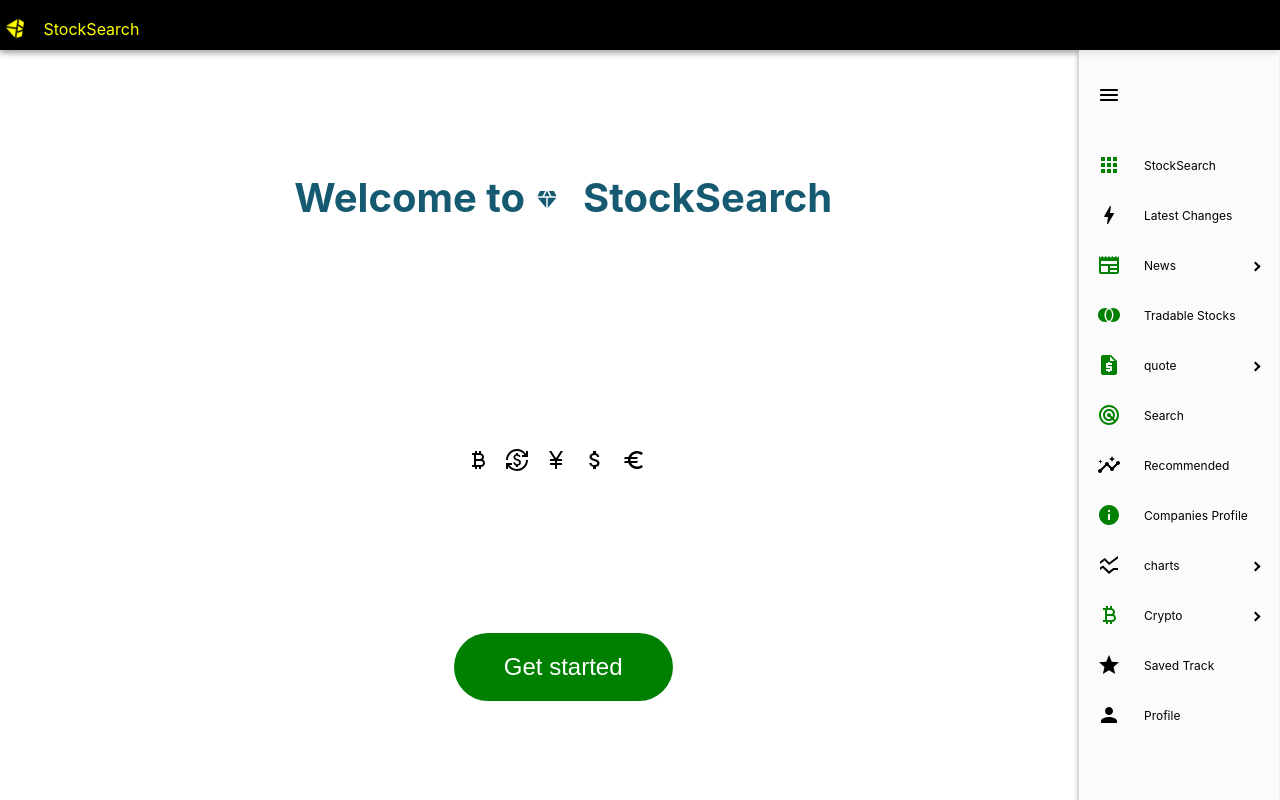
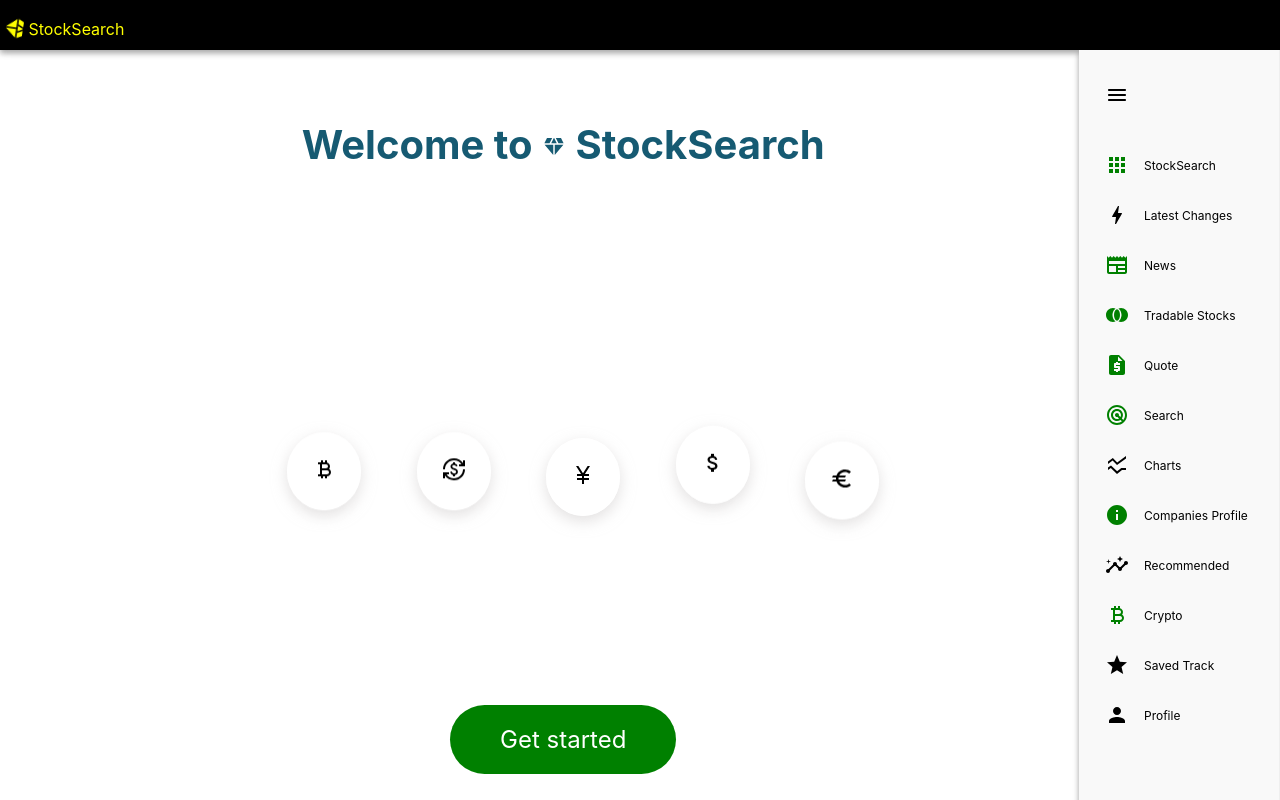
Before and after one commit to OmarAlareeki/stocks, a React (Create React App) app: page / in a window 1280 px wide. Built offline with nearby package versions, Linux system fonts and the light colour scheme; no server answers.

Commit message:
fixed landing page/crypt page firebase cloud writing

```diff
--- a/src/App.css
+++ b/src/App.css
@@ -130,15 +130,18 @@ section {
   width: 200px !important;
   min-width: 200px !important;
 }
-.css-i4bv87-MuiSvgIcon-root {
+/* .css-i4bv87-MuiSvgIcon-root {
   margin-right: 15px !important;
-}
+} */
 .css-1wvake5.ps-active {
   background: black !important;
 }
 .listContainer {
   width: 90%;
   margin: auto;
+}
+.css-dip3t8{
+  background: rgb(249, 249, 249) !important
 }
 
 .list {
--- a/src/App.js
+++ b/src/App.js
@@ -40,6 +40,8 @@ import Signup from "./auth/SignUp";
 import ProtectedRoute from "../src/auth/ProtectedRoute";
 import { UserAuthContextProvider } from "../src/auth/UserAuthContent";
 import Home from "../src/pages/Home";
+import ArrowForwardIcon from "@mui/icons-material/ArrowForward";
+import ArrowBackIcon from "@mui/icons-material/ArrowBack";
 
 function App() {
   const { collapseSidebar } = useProSidebar();
@@ -66,12 +68,8 @@ function App() {
           <Menu>
             <MenuItem
               className="menu1"
-              icon={
-                <MenuRoundedIcon
-                  onClick={() => {
-                    collapseSidebar();
-                  }}
-                />
+              onClick={() => collapseSidebar()}
+              icon={<MenuRoundedIcon />
               }
             ></MenuItem>
 
@@ -87,7 +85,7 @@ function App() {
             >
               Latest Changes
             </MenuItem>
-            <SubMenu
+            {/* <SubMenu
               component={<Link to="news" className="link" />}
               label="News"
               icon={<Newspaper className="icon-ready" />}
@@ -95,21 +93,33 @@ function App() {
               <MenuItem> Stocks</MenuItem>
               <MenuItem> Currencies Exchange</MenuItem>
               <MenuItem> cryptocurrencies</MenuItem>
-            </SubMenu>
+            </SubMenu> */}
+            <MenuItem
+              component={<Link to="news" className="link" />}
+              icon={<Newspaper className="icon-ready" />}
+            >
+              News
+            </MenuItem>
             <MenuItem
               component={<Link to="tradable stocks" className="link" />}
               icon={<JoinFull className="icon-ready" />}
             >
               Tradable Stocks
             </MenuItem>
-            <SubMenu
+            {/* <SubMenu
               component={<Link to="quote" className="link" />}
               label="quote"
               icon={<RequestQuote className="icon-ready" />}
             >
               <MenuItem> Full Quote</MenuItem>
               <MenuItem> Simple Quote</MenuItem>
-            </SubMenu>
+            </SubMenu> */}
+            <MenuItem
+              component={<Link to="quote" className="link" />}
+              icon={<RequestQuote className="icon-ready" />}
+            >
+              Quote
+            </MenuItem>
 
             <MenuItem
               component={<Link to="search" className="link" />}
@@ -120,9 +130,9 @@ function App() {
 
             <MenuItem
               component={<Link to="recommended" className="link" />}
-              icon={<Insights />}
+              icon={<SsidChart />}
             >
-              Recommended
+              Charts
             </MenuItem>
             <MenuItem
               component={<Link to="companies profile" className="link" />}
@@ -130,15 +140,21 @@ function App() {
             >
               Companies Profile
             </MenuItem>
-            <SubMenu
+            {/* <SubMenu
               component={<Link to="Charts" className="link" />}
               label="charts"
               icon={<SsidChart />}
             >
               <MenuItem> Chart Intraday </MenuItem>
               <MenuItem> Daily Chart</MenuItem>
-            </SubMenu>
-            <SubMenu
+            </SubMenu> */}
+            <MenuItem
+              component={<Link to="chartd" className="link" />}
+              icon={<Insights />}
+            >
+              Recommended
+            </MenuItem>
+            {/* <SubMenu
               component={<Link to="crypto" className="link" />}
               label="Crypto"
               icon={<CurrencyBitcoin className="icon-ready" />}
@@ -146,7 +162,15 @@ function App() {
               <MenuItem> Account </MenuItem>
               <MenuItem> Privacy </MenuItem>
               <MenuItem> Notifications </MenuItem>
-            </SubMenu>
+            </SubMenu> */}
+
+            <MenuItem
+              component={<Link to="crypto" className="link" />}
+              icon={<CurrencyBitcoin className="icon-ready" />}
+            >
+              Crypto
+            </MenuItem>
+
             <MenuItem
               component={<Link to="saved track" className="link" />}
               icon={<Star />}
@@ -166,7 +190,7 @@ function App() {
       <section>
         <UserAuthContextProvider>
           <Routes>
-          <Route index element={<Home />} style={{width: "100%"}}/>
+            <Route index element={<Home />} style={{ width: "100%" }} />
             <Route path="stock search" element={<StockSearch />} />
             <Route path="latest changes" element={<LatestChanges />} />
             <Route path="news" element={<News />} />
--- a/src/Hooks/axisFetch.js
+++ b/src/Hooks/axisFetch.js
@@ -1,5 +1,5 @@
 import { useState, useEffect } from "react";
-import axios from 'axios';
+import axios from "axios";
 
 const useDataApi = (initialUrl, initialData) => {
   const [data, setData] = useState(initialData);
@@ -24,6 +24,11 @@ const useDataApi = (initialUrl, initialData) => {
     };
 
     fetchData();
+    // Fetch updated data every 30 seconds (adjust interval as needed)
+    const intervalId = setInterval(fetchData, 30000);
+
+    // Clean up function to clear interval when component unmounts
+    return () => clearInterval(intervalId);
   }, [url]);
 
   return [{ data, isLoading, isError }, setUrl];
--- /dev/null
+++ b/src/animation.css
@@ -0,0 +1,88 @@
+
+.loader {
+  overflow: hidden;
+  width: 100%;
+  height: 50%;
+  position: fixed;
+  display: flex;
+  flex-direction: row;
+  align-items: center;
+  align-content: center;
+  justify-content: center;
+  z-index: 100000;
+  flex-flow: row wrap
+}
+.container {
+	width: 60%;
+	height: 100%;
+	display: flex;
+	flex-direction: row;
+	justify-content: center;
+	align-items: center;
+    margin: auto;
+    z-index: -10;
+}
+.avatar {
+    padding: 20px;
+	box-sizing: border-box;
+	border: 5px white solid;
+	border-radius: 50%;
+	overflow: hidden;
+    margin:auto;
+    box-shadow: none;
+}
+
+/* .loaderElement {
+  border-radius: 100%;
+  border: var(--size) solid var(--point-color);
+  margin: calc(var(--size) * 2);
+} */
+
+.avatar:nth-child(1) {
+	transform: translatey(0px);
+	animation: float 2s ease-in-out infinite;
+}
+.avatar:nth-child(2) {
+	transform: translatey(0px);
+	animation: float 2s ease-in-out infinite;
+}
+
+.avatar:nth-child(3) {
+	transform: translatey(0px);
+	animation: float 3s ease-in-out infinite;
+}
+.avatar:nth-child(4) {
+	transform: translatey(0px);
+	animation: float 4s ease-in-out infinite;
+}
+.avatar:nth-child(5) {
+	transform: translatey(0px);
+	animation: float 5s ease-in-out infinite;
+}
+
+/* @keyframes preloader {
+    100% { transform: scale(2); }
+  } */
+/* @keyframes MoveUpDown {
+  0%,
+  100% {
+    bottom: 0;
+  }
+  50% {
+    bottom: 100px;
+  }
+} */
+@keyframes float {
+	0% {
+		box-shadow: 0 5px 15px 0px rgba(206, 204, 204, 0.6);
+		transform: translatey(0px);
+	}
+	50% {
+		box-shadow: 0 5px 15px 0px rgba(206, 204, 204, 0.6);
+		transform: translatey(-20px);
+	}
+	100% {
+		box-shadow: 0 5px 15px 0px rgba(206, 204, 204, 0.6);
+		transform: translatey(0px);
+	}
+}
--- a/src/pages/Crypto.js
+++ b/src/pages/Crypto.js
@@ -1,5 +1,5 @@
 import SearchInput from "../components/SearchInput";
-import { useState } from "react";
+import { useState, useEffect } from "react";
 import "../../src/App.css";
 import useFetch from "../Hooks/useFetch";
 import useDataApi from "../Hooks/axisFetch";
@@ -14,17 +14,18 @@ import Star from "@mui/icons-material/Star";
 
 const Search = () => {
   const { user } = useUserAuth(auth);
+  const apiUrl = "https://financialmodelingprep.com/api/v3/quote/";
   const [query, setQuery] = useState([]);
   const [{ data, isLoading, isError }, doFetch] = useDataApi(
-    "https://financialmodelingprep.com/api/v3/quote/BTCUSD?apikey=YzDaadwGc4VHp4GhMG6gcAl5UsloEn1L"
+    `${apiUrl}/BTCUSD?apikey=${process.env.REACT_APP_API_KEY}`
   );
 
   const sendSymbol = async (event) => {
     event.preventDefault();
-    if (query.trim() === "") {
-      alert("Enter valid message");
-      return;
-    }
+    // if (query.trim() === "") {
+    //   alert("Enter valid message");
+    //   return;
+    // }
     const { uid, displayName } = auth.currentUser;
     await addDoc(collection(db, "stocksSymbol"), {
       text: query,
@@ -39,14 +40,11 @@ const Search = () => {
     <Container>
       <h1 className="header"> CRYPTO CURRENCIES SEARCH</h1>
       <h3>You can search by company name, compnay stock shortcut</h3>
-
       <form
         onSubmit={(event) => {
           doFetch(
-            `https://financialmodelingprep.com/api/v3/quote/${[query]}` +
-              "?apikey=YzDaadwGc4VHp4GhMG6gcAl5UsloEn1L"
+            `${apiUrl}${[query]}?apikey=${process.env.REACT_APP_API_KEY}`
           );
-
           event.preventDefault();
         }}
       >
@@ -92,10 +90,14 @@ const Search = () => {
                         ""
                       ) : (
                         <button
-                          style={{ border: "none", background: "none", color: "yellow" }}
+                          style={{
+                            border: "none",
+                            background: "none",
+                            color: "yellow",
+                          }}
                           onClick={(event) => sendSymbol(event)}
                         >
-                          <Star />
+                          SAVE TO TRACK
                         </button>
                       )}
                     </li>
--- a/src/pages/Home.js
+++ b/src/pages/Home.js
@@ -7,7 +7,8 @@ import {
   Euro,
 } from "@mui/icons-material";
 import Container from "@mui/material/Container";
-import Link from "@mui/material/Link";
+import "../../src/animation.css";
+import { Link } from "react-router-dom";
 
 const Home = () => {
   return (
@@ -29,15 +30,15 @@ const Home = () => {
       >
         Welcome to <Diamond /> StockSearch
       </h1>
-      <div style={{ margin: "50px"}}>
-        <CurrencyBitcoin />
-        <CurrencyExchange />
-        <CurrencyYen />
-        <AttachMoney />
-        <Euro />
-      </div>
+      <ul className="container">
+        <li className="avatar"> <CurrencyBitcoin /></li>
+        <li className="avatar"> <CurrencyExchange /></li>
+        <li className="avatar"> <CurrencyYen /></li>
+        <li className="avatar"> <AttachMoney /></li>
+        <li className="avatar"> <Euro /></li>
+      </ul>
       <div>
-        <button
+        <Link to="/login"
           style={{
             padding: "20px 50px",
             borderRadius: "45px",
@@ -49,7 +50,7 @@ const Home = () => {
           }}
         >
           Get started
-        </button>
+        </Link>
       </div>
     </Container>
   );
```
Lines whose indentation alone changed are shown as unchanged.
